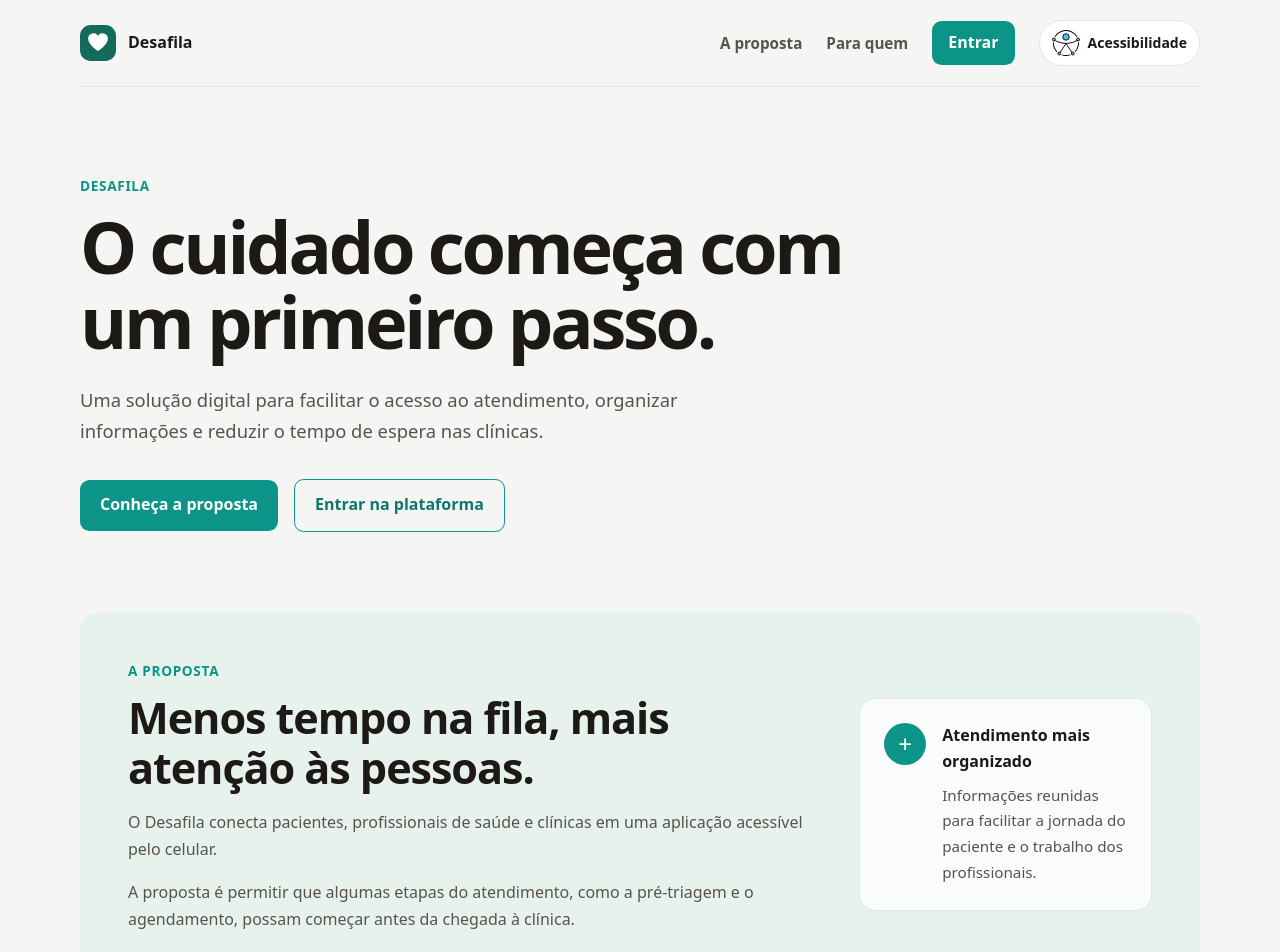
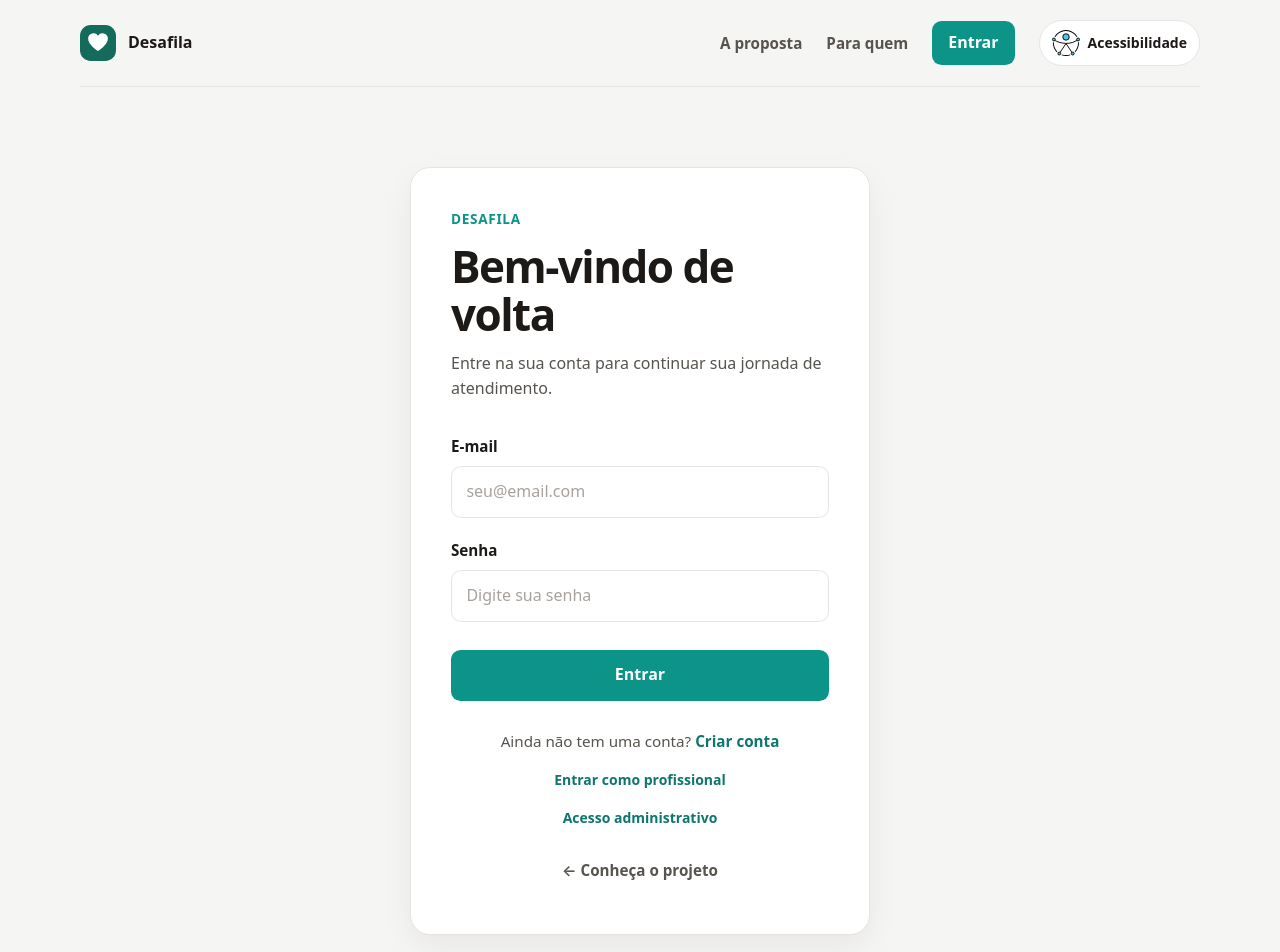
Before and after one commit to marianaosd/Saude-Palma-Mao-Front, a React (Vite) app: page / in a window 1280 px wide. Shown: the top 952 px of the page. Built offline with nearby package versions, Linux system fonts and the light colour scheme.

Commit message:
feat: login vira a entrada do app e home fica acessivel pelo botao

```diff
--- a/src/App.jsx
+++ b/src/App.jsx
@@ -43,7 +43,7 @@ function screenFromHash() {
   if (window.location.hash === '#historico-profissional') return 'historico-profissional'
   if (window.location.hash === '#agenda-profissional') return 'agenda-profissional'
   if (window.location.hash.startsWith('#profissional')) return 'profissional'
-  if (['', '#inicio', '#proposta', '#publicos'].includes(window.location.hash)) return 'home'
+  if (['#inicio', '#proposta', '#publicos'].includes(window.location.hash)) return 'home'
   return null
 }
 
@@ -58,17 +58,17 @@ function App() {
   const [journey, setJourney] = useState(INITIAL_JOURNEY)
   const [requestedScreen, setScreen] = useState(() => {
     const fromHash = screenFromHash()
-    const semHashDeTela = !window.location.hash || window.location.hash === '#inicio'
 
-    // Sem hash de outra área: retoma a área de quem já tem sessão salva.
-    // Antes, F5 aqui caía na home pública e pedia login de novo.
-    if (semHashDeTela) {
+    // Sem hash na URL: retoma a área de quem já tem sessão salva.
+    // Sem sessão, a entrada do app é a tela de login.
+    if (!window.location.hash) {
       if (getUsuario()) return 'paciente'
       if (getProfissional()) return 'profissional'
       if (getAdmin()) return 'admin'
+      return 'login'
     }
 
-    return fromHash || 'home'
+    return fromHash || 'login'
   })
 
   useEffect(() => {
@@ -125,6 +125,20 @@ function App() {
     setScreen(nextScreen)
   }
 
+  // Navegação entre o login e a página institucional: o hash acompanha a tela
+  // para o F5 não trocar de tela (mesmo cuidado que já existe nas áreas logadas).
+  function irParaLogin() {
+    if (['#inicio', '#proposta', '#publicos'].includes(window.location.hash)) {
+      history.replaceState(null, '', window.location.pathname)
+    }
+    goTo('login')
+  }
+
+  function irParaHome() {
+    window.location.hash = 'inicio'
+    goTo('home')
+  }
+
   function handleLogin(paciente) {
     setUsuario(paciente)
     setJourney(INITIAL_JOURNEY)
@@ -140,7 +154,7 @@ function App() {
     if (window.location.hash === '#paciente') {
       history.replaceState(null, '', window.location.pathname)
     }
-    goTo('home')
+    goTo('login')
   }
 
   function handleLoginProfissional(profissionalData) {
@@ -159,7 +173,7 @@ function App() {
         window.location.hash.startsWith('#perfil-profissional')) {
       history.replaceState(null, '', window.location.pathname)
     }
-    goTo('home')
+    goTo('login')
   }
 
   function handleLoginAdmin(adminData) {
@@ -174,7 +188,7 @@ function App() {
     if (window.location.hash === '#admin') {
       history.replaceState(null, '', window.location.pathname)
     }
-    goTo('home')
+    goTo('login')
   }
 
   function updateJourney(partial) {
@@ -189,17 +203,17 @@ function App() {
 
   return (
     <AppLayout
-      onLogin={() => goTo('login')}
+      onLogin={irParaLogin}
       usuario={usuario}
       onLogout={handleLogout}
     >
       {screen === 'home' && (
-        <Home onLogin={() => goTo('login')} />
+        <Home onLogin={irParaLogin} />
       )}
 
       {screen === 'login' && (
         <Login
-          onBack={() => goTo('home')}
+          onBack={irParaHome}
           onCadastro={() => goTo('cadastro')}
           onLogin={handleLogin}
           onLoginProfissional={() => goTo('login-profissional')}
@@ -305,7 +319,7 @@ function App() {
           }}
           onHome={() => {
             setJourney(INITIAL_JOURNEY)
-            goTo('home')
+            irParaHome()
           }}
         />
       )}
--- a/src/pages/auth/Login.jsx
+++ b/src/pages/auth/Login.jsx
@@ -111,7 +111,7 @@ function Login({ onBack, onCadastro, onLogin, onLoginProfissional, onLoginAdmin
           className="back-home-button"
           onClick={onBack}
         >
-          ← Voltar ao início
+          ← Conheça o projeto
         </button>
       </div>
     </section>
```
